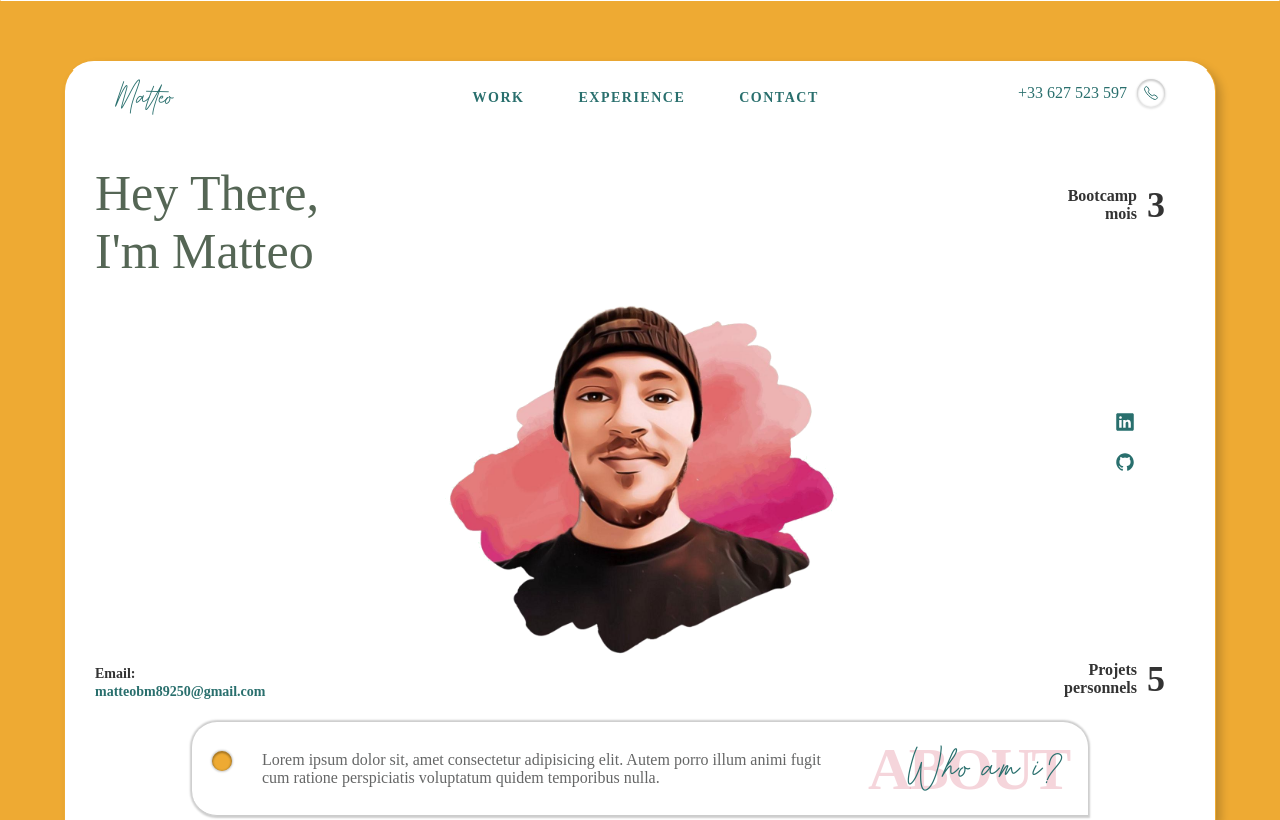
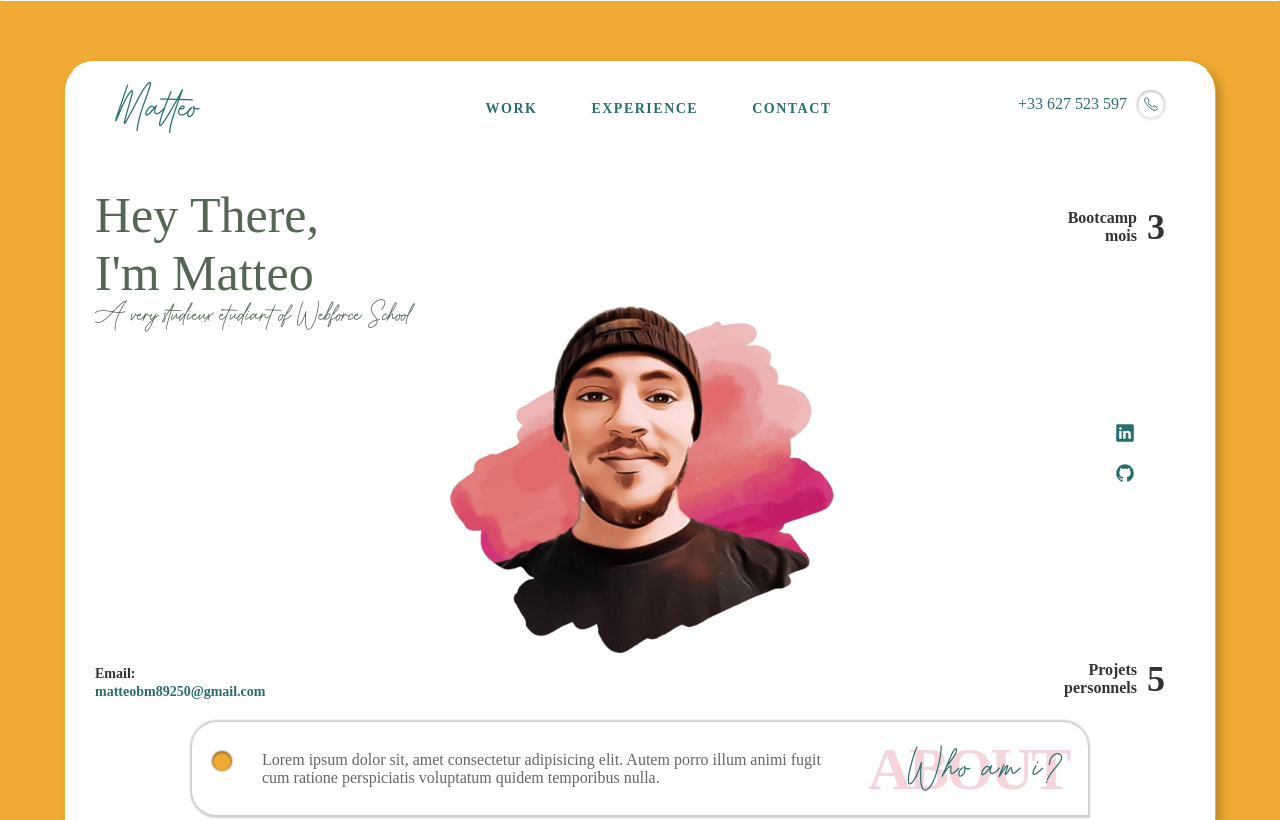
Before and after one commit to MatteoDv89/PortFolio, a PHP site: page / in a window 1280 px wide. Shown: the top 820 px of the page. Run offline with PHP 8.4, Linux system fonts and the light colour scheme; some libraries are stand-ins or nearby versions; some web fonts are replaced.

Commit message:
new design

```diff
--- a/index.html
+++ b/index.html
@@ -54,7 +54,8 @@
             <img src="/assets/images/head1.png" alt="">
             <div class="left">
                 <h1>Hey There, <br>
-                I'm Matteo
+                I'm Matteo <br>
+                <span>A very studieux étudiant of Webforce School</span>
                 </h1>
                  <div class="email">
                     <p>Email:</p>
--- a/style/style.css
+++ b/style/style.css
@@ -789,7 +789,7 @@
 nav .logo h2{
     font-family: 'BetterGrade';
     font-weight: 500;
-    font-size: 45px;
+    font-size: 65px;
 
 }
 
@@ -877,6 +877,15 @@
     font-weight: 500;
     font-size: 50px;
     color: var(--dark-green)
+}
+
+.left h1 span{
+    font-family: 'BetterGrade';
+    max-width: 350px;
+    display: block;
+    font-size: 40px;
+    position: relative;
+    top:-10px;
 }
 
 .left .email p{
```
